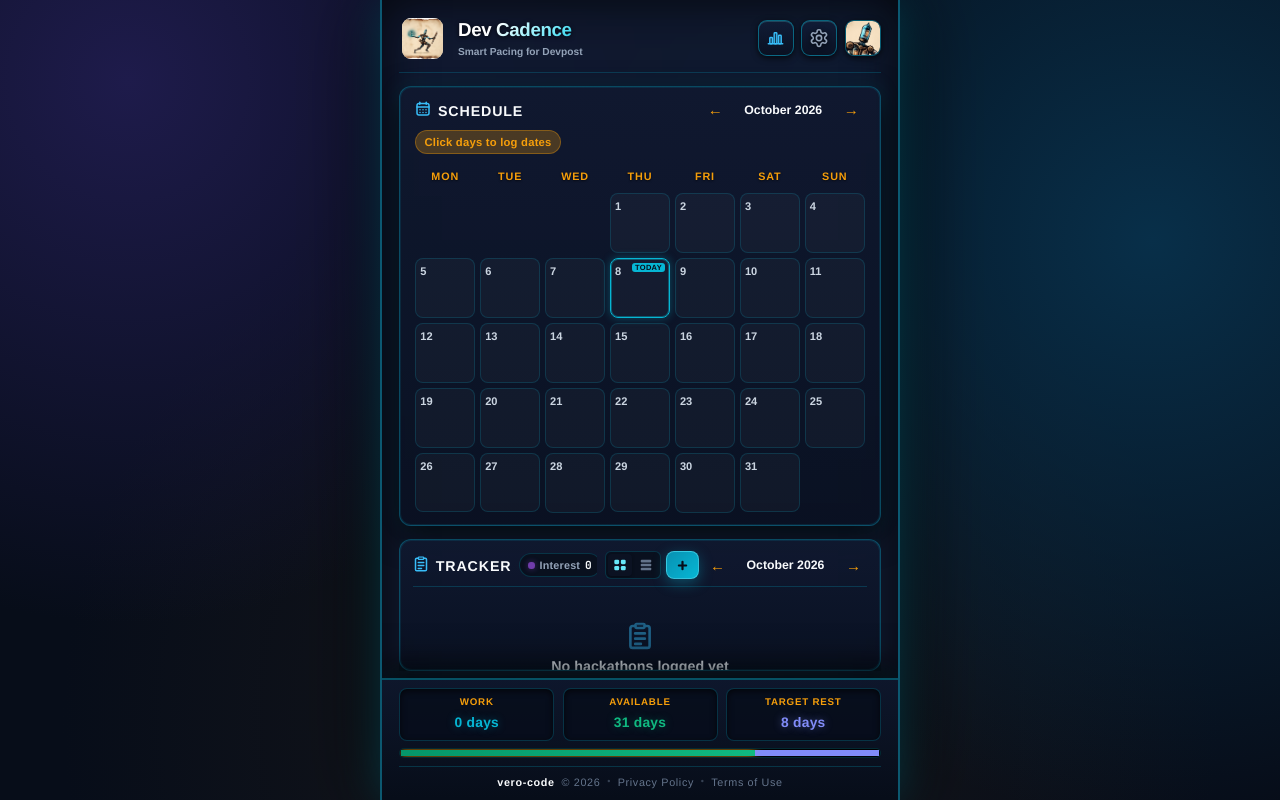
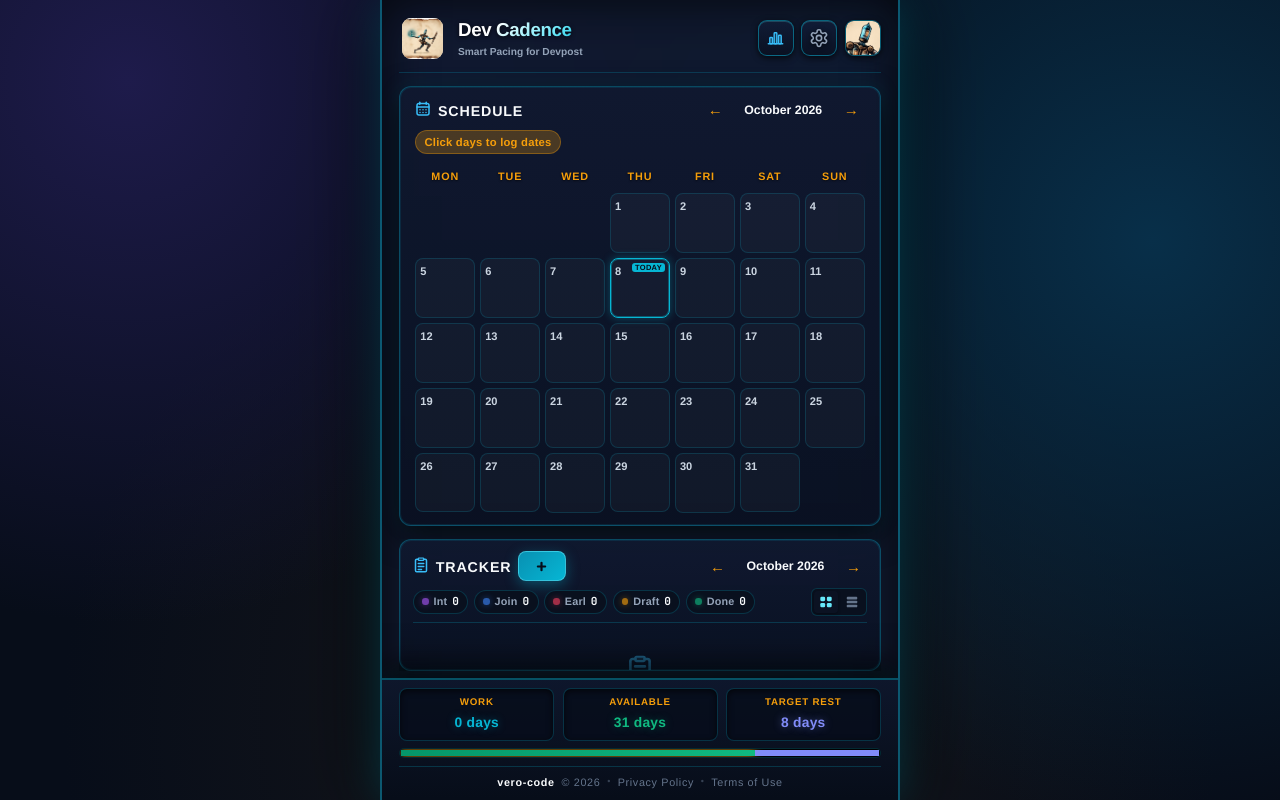
Before and after one commit to vero-code/dev-cadence, a React (Vite) app: page / in a window 1280 px wide. Built offline with nearby package versions, Linux system fonts and the light colour scheme.

Commit message:
refactor: move status filters to separate row

```diff
--- a/src/components/PipelineTable.jsx
+++ b/src/components/PipelineTable.jsx
@@ -197,9 +197,25 @@ export const PipelineTable = ({
           <h2 className="section-heading">
             <TrackerBadgeIcon className="tracker-badge-icon" size={16} />
             <span>Tracker</span>
+            <button type="button" className="btn-primary tracker-add-btn" onClick={onAddNew} title="Log Hackathon">
+            <PlusIcon size={11} strokeWidth={2.4} />
+          </button>
           </h2>
         </div>
 
+        <div className="pipeline-header-actions">
+          <div className="calendar-month-nav">
+            <MonthNavigator
+              currentYear={activeYear}
+              currentMonth={activeMonth}
+              onPrevMonth={onPrevMonth}
+              onNextMonth={onNextMonth}
+            />
+          </div>
+        </div>
+      </div>
+
+      <div className="tracker-status-row">
         <div className="tracker-status-pills">
           <button
             type="button"
@@ -209,7 +225,7 @@ export const PipelineTable = ({
             aria-label={isInterestActive ? 'Clear Interest filter' : `Filter by Interest (${statusCounts.interest})`}
           >
             <span className="status-pill-dot dot-interest" />
-            <span className="status-pill-label">Interest</span>
+            <span className="status-pill-label">Int</span>
             <span className="status-pill-count">{statusCounts.interest}</span>
             {isInterestActive && (
               <span className="status-pill-clear" aria-hidden="true">
@@ -243,7 +259,7 @@ export const PipelineTable = ({
             aria-label={isEarlyActive ? 'Clear Early filter' : `Filter by Early (${statusCounts.early})`}
           >
             <span className="status-pill-dot dot-early" />
-            <span className="status-pill-label">Early</span>
+            <span className="status-pill-label">Earl</span>
             <span className="status-pill-count">{statusCounts.early}</span>
             {isEarlyActive && (
               <span className="status-pill-clear" aria-hidden="true">
@@ -287,8 +303,7 @@ export const PipelineTable = ({
           </button>
         </div>
 
-        <div className="pipeline-header-actions">
-          <div className="view-mode-toggle" title="Switch layout">
+        <div className="view-mode-toggle" title="Switch layout">
             <button
               type="button"
               className={`view-toggle-btn ${viewMode === 'cards' ? 'active' : ''}`}
@@ -308,18 +323,6 @@ export const PipelineTable = ({
               <TableViewIcon size={14} />
             </button>
           </div>
-          <button type="button" className="btn-primary tracker-add-btn" onClick={onAddNew} title="Log Hackathon">
-            <PlusIcon size={11} strokeWidth={2.4} />
-          </button>
-          <div className="calendar-month-nav">
-            <MonthNavigator
-              currentYear={activeYear}
-              currentMonth={activeMonth}
-              onPrevMonth={onPrevMonth}
-              onNextMonth={onNextMonth}
-            />
-          </div>
-        </div>
       </div>
 
       {isEmpty ? (
--- a/src/styles/tracker.css
+++ b/src/styles/tracker.css
@@ -28,9 +28,6 @@
   align-items: center;
   gap: 0.5rem;
   flex-shrink: 0;
-  padding-bottom: 0.45rem;
-  border-bottom: 1px solid var(--border-subtle);
-  margin-bottom: 0.25rem;
   min-width: 0;
 }
 
@@ -78,20 +75,33 @@
   margin-bottom: 0.35rem;
 }
 
-/* Quick Status Summary Pills in Tracker Header (Centered) */
+/* Quick Status Summary Pills in dedicated sub-row */
+.tracker-status-row {
+  display: flex;
+  align-items: center;
+  justify-content: space-between;
+  gap: 0.5rem;
+  padding-bottom: 0.45rem;
+  border-bottom: 1px solid var(--border-subtle);
+  margin-top: -0.2rem;
+  flex-shrink: 0;
+}
+
+.tracker-status-row::-webkit-scrollbar {
+  display: none;
+}
+
 .tracker-status-pills {
   display: inline-flex;
   align-items: center;
-  gap: 0.35rem;
-  margin: 0 auto;
-  flex-shrink: 1;
+  gap: 0.38rem;
+  flex-wrap: wrap;
   min-width: 0;
-  overflow-x: auto;
-  scrollbar-width: none;
 }
 
-.tracker-status-pills::-webkit-scrollbar {
-  display: none;
+.tracker-status-row .view-mode-toggle {
+  margin-left: auto;
+  flex-shrink: 0;
 }
 
 .tracker-status-pill {
@@ -354,13 +364,6 @@
   color: #15803d;
 }
 
-[data-theme="parchment"] .tracker-status-pill.pill-early.active {
-  background: #ede9fe;
-  color: #4338ca;
-}
-[data-theme="parchment"] .tracker-status-pill.pill-early.active .status-pill-count {
-  color: #4338ca;
-}
 
 .pipeline-header-actions {
   display: flex;
@@ -407,14 +410,12 @@
     border-radius: 7px;
   }
   .tracker-status-pills {
-    gap: 0.2rem;
+    gap: 0.25rem;
   }
   .tracker-status-pill {
-    padding: 0 0.32rem;
+    padding: 0 0.45rem;
     height: 22px;
-  }
-  .status-pill-label {
-    display: none;
+    font-size: 0.68rem;
   }
 }
 
@@ -437,14 +438,12 @@
     border-radius: 7px;
   }
   .tracker-status-pills {
-    gap: 0.2rem;
+    gap: 0.25rem;
   }
   .tracker-status-pill {
-    padding: 0 0.32rem;
+    padding: 0 0.45rem;
     height: 22px;
-  }
-  .status-pill-label {
-    display: none;
+    font-size: 0.68rem;
   }
 }
 
```
